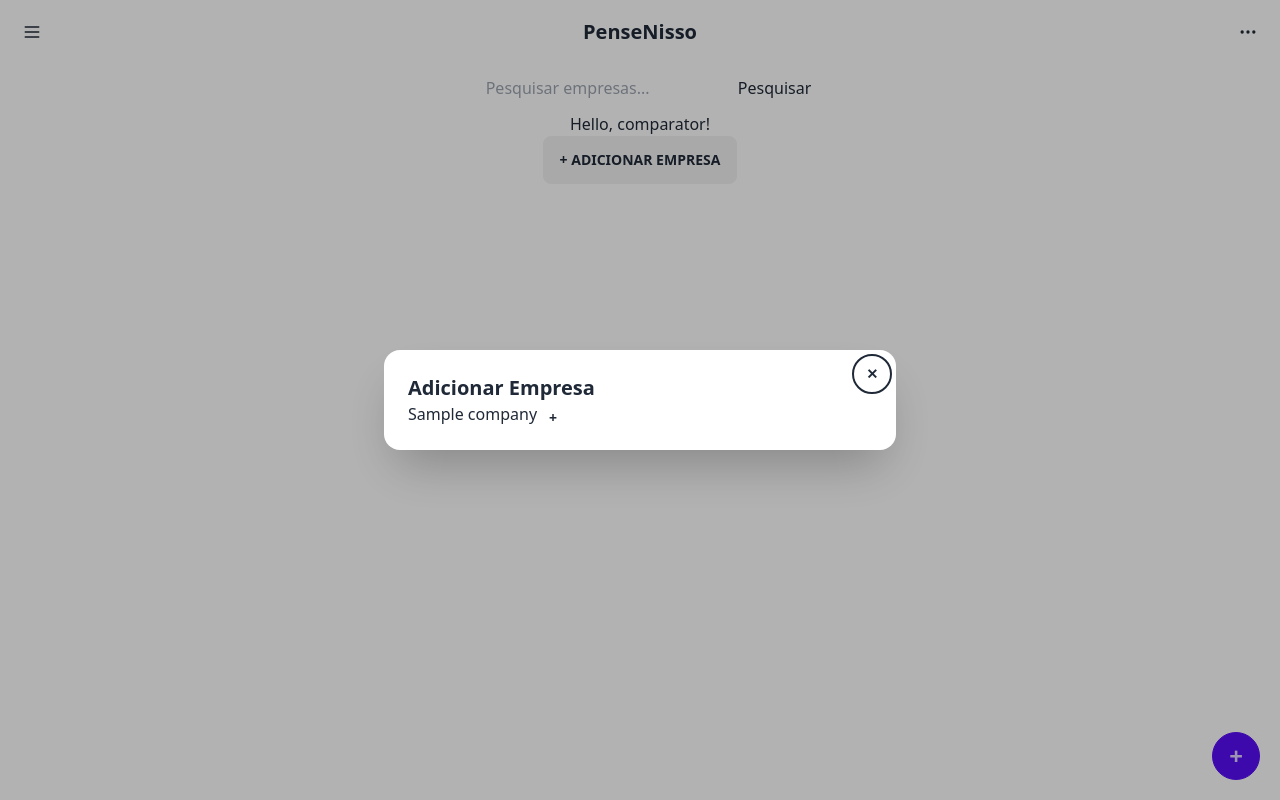
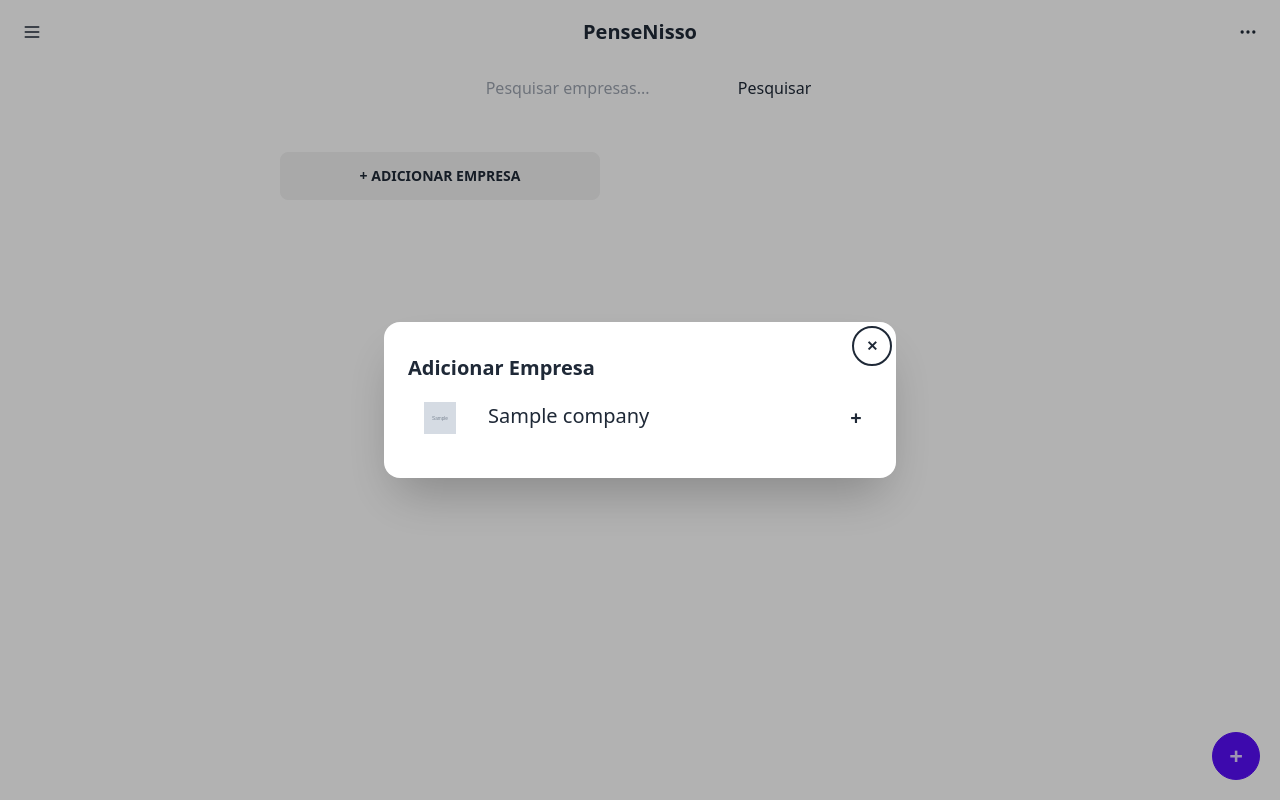
Before and after one commit to PenseNisso/PenseNissoApp, a Django app: page /comparator/ in a window 1280 px wide, after a click on "+ ADICIONAR EMPRESA". Run offline with Django 4.2, Linux system fonts and the light colour scheme; tables that the repository leaves empty hold one stand-in row (values such as "Sample post"); grey boxes marked "Sample" are stand-in pictures; some libraries are stand-ins or nearby versions.

Commit message:
feat(comparator): finished comparator features for many companies

```diff
--- a/comparator/templates/comparator.html
+++ b/comparator/templates/comparator.html
@@ -1,38 +1,60 @@
 {% extends 'global/base.html' %}
 {% block content %}
-Hello, {{ name }}!
-<div class="grid xl:grid-cols-2 gap-x-20">
-  <!-- Criar card para cada empresa -->
+
+<div class="grid xl:grid-cols-2 items-center gap-x-20 gap-y-20 my-10">
   {% for company in selected_companies%}
-  <div class="card w-96 bg-neutral text-neutral-content static">
-    <div class="card-body items-center text-center">
-      <h2 class="card-title">{{company.name}}</h2>
-      <p>{{company.description}}</p>
-      <div class="card-actions justify-end">
-        <button class="btn btn-primary">Accept</button>
-        <button class="btn btn-ghost">Deny</button>
+  <div class="indicator">
+      <form method="delete" action="delete">
+            {% csrf_token %}
+            <input type="hidden" name="company" value="{{company}}">
+            <button class="indicator-item badge badge-error text-xl py-4 hover:cursor-pointer hover:bg-red-500">X</button>
+        </form>
+      <div class="indicator card w-128 static content">
+          <div class="items-center text-center">
+              <div class="flex flex-row items-center bg-blue-700 bg-opacity-30 w-80 rounded-xl py-3">
+                  <img src={{company.logo.url}} class="mx-4 w-10 h-10" alt="logo">
+                  <h2 class="card-title">{{company.name}}</h2>
+              </div>
+              <div class="mt-4 card-actions justify-end">
+                  <div class="flex w-full items-center">
+                    <div class="grid h-20 flex-grow place-items-center">
+                        <div class="stat-title text-xl">Nota</div>
+                        <a href="{% url 'company:company' company.id %}" class="stat-value btn text-xl bg-yellow-400 hover:bg-yellow-500 bg-opacity-40 rounded-xl p-2">2,7/5,0 →</a>
+                    </div>
+                    <div class="divider divider-horizontal"></div>
+                    <a href="{% url 'company:company' company.id%}" class="grid btn hover:bg-red-300 justify-items-center h-16 flex-grow card bg-red-200 rounded-box place-items-center text-l">
+                        Ver Denúncias →
+                    </a>
+                  </div>
+              </div>
+          </div>
       </div>
-    </div>
   </div>
   {% endfor %}
+  <button class="p-0 w-80 btn" onclick="my_modal_3.showModal()">+ Adicionar Empresa</button>
 </div>
 
-<!-- You can open the modal using ID.showModal() method -->
-<button class="btn" onclick="my_modal_3.showModal()">+ Adicionar Empresa</button>
 <dialog id="my_modal_3" class="modal">
   <div class="modal-box">
     <form method="dialog">
       <button class="btn btn-sm btn-circle btn-ghost absolute right-2 top-2">✕</button>
     </form>
-    <h2 class="font-bold text-xl">Adicionar Empresa</h2>
+    <h2 class="font-bold text-xl my-2">Adicionar Empresa</h2>
     <ul>
     {% for company in companies%}
-    <li>
+    <li class="my-5">
         <form method="post" action="">
             {% csrf_token %}
-            <label>{{company.name}}</label>
-            <input type="hidden" name="company" value="{{company}}">
-            <button class="btn btn-sm btn-circle btn-ghost absolute">+</button>
+            <div class="flex flex-row">
+                <div class="flex flex-row gap-x-4 grow">
+                    <img src={{company.logo.url}} class="mx-4 w-8 h-8" alt="logo">
+                    <label class="text-xl">{{company.name}}</label>
+                    <input type="hidden" name="company" value="{{company}}">
+                </div>
+                <div class="flex flex-row justify-end grow">
+                    <button class="inline btn btn-sm btn-circle btn-ghost self-end text-xl">+</button>
+                </div>
+            </div>
         </form>
     </li>
     {% endfor %}
@@ -46,5 +68,4 @@ Hello, {{ name }}!
 <button onclick="my_modal_3.showModal()" class="fixed bottom-5 right-5 btn btn-primary btn-circle">
   <span class="text-2xl">+</span>
 </button>
-
 {% endblock content %}
--- a/comparator/urls.py
+++ b/comparator/urls.py
@@ -5,4 +5,5 @@ from . import views
 app_name = "comparator"
 urlpatterns = [
     path("", views.ComparatorView.as_view(), name="comparator"),
+    path("delete/", views.delete, name="delete"),
 ]
--- a/comparator/views.py
+++ b/comparator/views.py
@@ -1,26 +1,55 @@
 from django.shortcuts import render
 from django.views import View
+from django.shortcuts import redirect
 
 from company.models import Company
+
 
 class ComparatorView(View):
     def get(self, request):
         request.session["name"] = "comparator"
+        selected_companies = get_selected_companies(request)
+
+        selected_query = Company.objects.filter(name__in=selected_companies)
+        context = {
+            "name": request.session["name"],
+            "companies": Company.objects.exclude(name__in=selected_companies),
+            "selected_companies": selected_query,
+        }
+        return render(request, "comparator.html", context)
+
+    def post(self, request):
+        request.session["name"] = "comparator"
+        selected_companies = get_selected_companies(request)
+
+        if request.POST.get("company") not in selected_companies:
+            selected_companies.append(request.POST.get("company"))
+            request.session.modified = True
+
+        selected_query = Company.objects.filter(name__in=selected_companies)
+
+        context = {
+            "name": request.session["name"],
+            "companies": Company.objects.exclude(name__in=selected_companies),
+            "selected_companies": selected_query,
+        }
+        return render(request, "comparator.html", context)
+
+
+def delete(request):
+    request.session["name"] = "comparator"
+    selected_companies = get_selected_companies(request)
+
+    company = request.GET.get("company")
+
+    selected_companies.remove(company)
+    request.session.modified = True
+
+    return redirect("comparator:comparator")
+
+
+def get_selected_companies(request):
+    if "selected_companies" not in request.session:
         request.session["selected_companies"] = []
-        context = {"name": request.session["name"],
-                   "companies": Company.objects.all(),
-                   "selected_companies": request.session["selected_companies"]
-                  }
-        return render(request, "comparator.html", context)
-    def post(self, request):
-        request.session["selected_companies"].append(request.POST.get("company"))
-        request.session.modified = True
-        #request.session["selected_companies"].append(Company.objects.filter(name = request.POST.get("company")))
-        selected_query = Company.objects.filter(name__in = request.session["selected_companies"])
-        print(selected_query)
-        print(request.session["selected_companies"])
-        context = {"name": request.session["name"],
-                   "companies": Company.objects.exclude(name__in = request.session["selected_companies"]),
-                   "selected_companies": selected_query
-                  }
-        return render(request, "comparator.html", context)
+
+    return request.session["selected_companies"]
```
